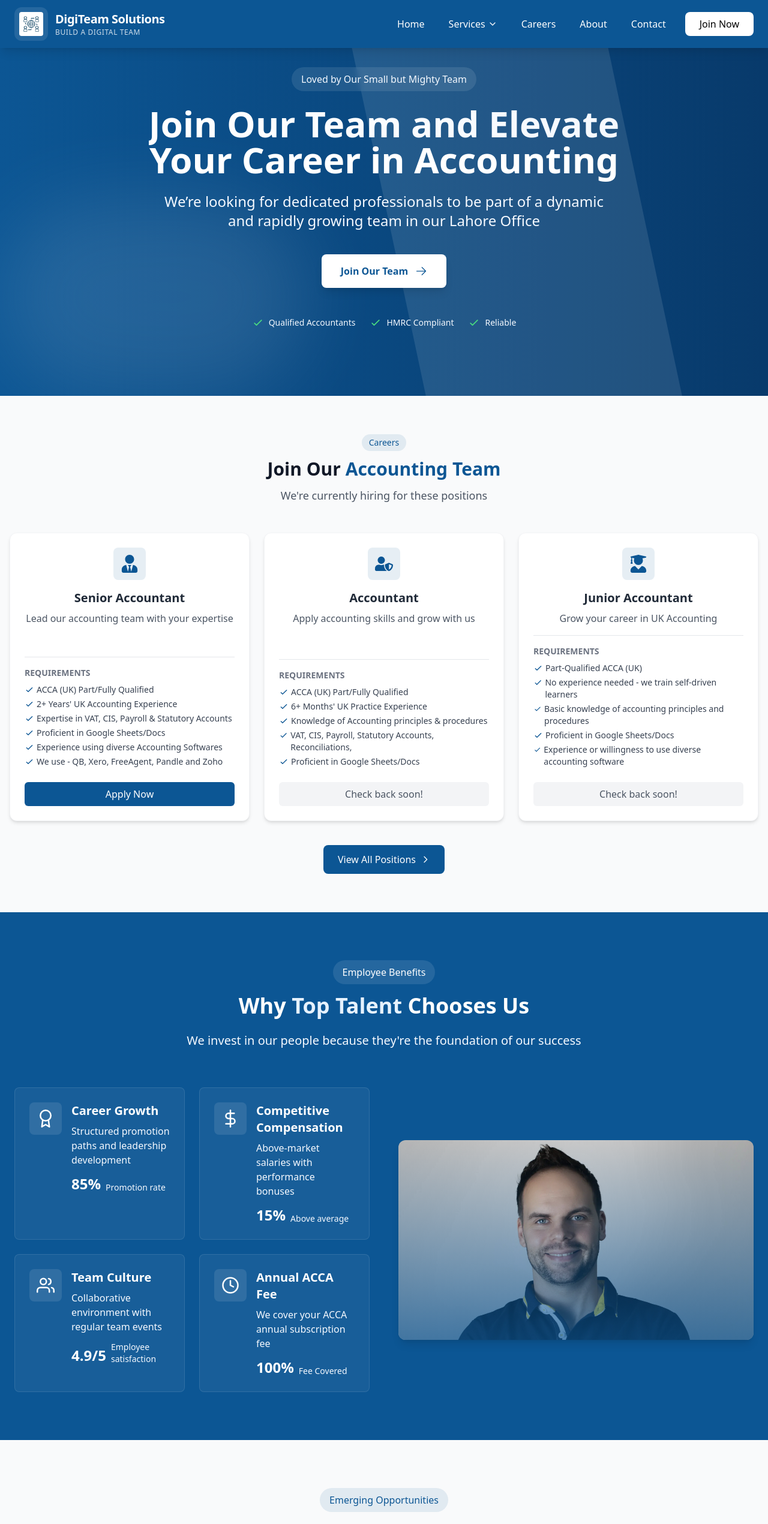
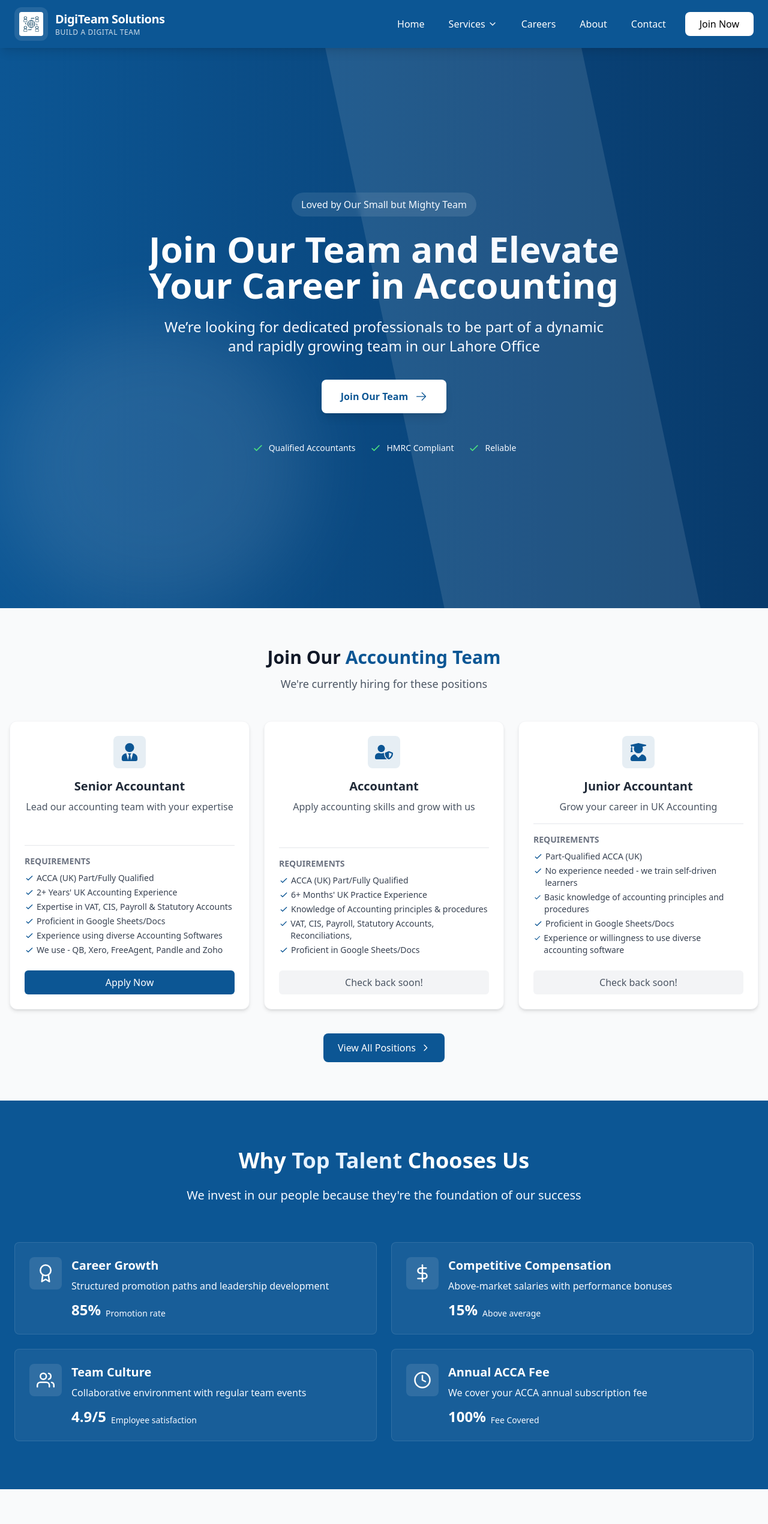
Before and after one commit to digiteksolutions1/digiteam-Solutions, a React (Vite) app: page / in a window 1280 px wide. Shown: the top 2541 px of the page at 60% size. Built offline with nearby package versions, Linux system fonts and the light colour scheme.

Commit message:
Home Page edits

```diff
--- a/src/components/Home/FutureRoles.jsx
+++ b/src/components/Home/FutureRoles.jsx
@@ -72,7 +72,7 @@ export default function FutureRoles() {
     <section className="py-20 bg-gray-50">
       <div className="container mx-auto px-6">
         <div className="text-center mb-16">
-          <motion.span
+          {/* <motion.span
             initial={{ opacity: 0 }}
             whileInView={{ opacity: 1 }}
             transition={{ duration: 0.5 }}
@@ -80,7 +80,7 @@ export default function FutureRoles() {
             className="inline-block px-4 py-2 rounded-full bg-primary/10 text-primary font-medium mb-4"
           >
             Emerging Opportunities
-          </motion.span>
+          </motion.span> */}
           <motion.h2
             initial={{ opacity: 0, y: 10 }}
             whileInView={{ opacity: 1, y: 0 }}
--- a/src/components/Home/HeroSection.jsx
+++ b/src/components/Home/HeroSection.jsx
@@ -3,15 +3,15 @@ import { Link } from 'react-router-dom';
 
 export default function HeroSection() {
   return (
-    <section className="relative bg-gradient-to-r from-primary to-primary-dark text-white overflow-hidden">
+    <section className="relative bg-gradient-to-r from-primary to-primary-dark text-white overflow-hidden min-h-[950px] flex items-center justify-center mt-16">
       {/* Background elements */}
       <div className="absolute inset-0 opacity-10">
         <div className="absolute top-0 right-0 w-1/3 h-full bg-white transform skew-x-12 -translate-x-1/2"></div>
         <div className="absolute bottom-0 left-0 w-2/5 h-1/2 bg-secondary-light rounded-full filter blur-3xl"></div>
       </div>
 
-      <div className="container mx-auto px-6 py-28 relative z-10">
-        <div className="max-w-4xl mx-auto text-center">
+      <div className="container mx-auto px-6 py-28 relative z-10 text-center">
+        <div className="max-w-4xl mx-auto">
           {/* Pre-header */}
           <div className="inline-flex items-center px-4 py-2 rounded-full bg-white bg-opacity-10 backdrop-blur-sm mb-6">
             <span className="text-secondary-light font-medium">Loved by Our Small but Mighty Team</span>
--- a/src/components/Home/JobOpenings.jsx
+++ b/src/components/Home/JobOpenings.jsx
@@ -113,9 +113,6 @@ export default function JobOpenings() {
     <section className="py-16 bg-gray-50">
       <div className="container mx-auto px-4">
         <div className="text-center mb-12">
-          <span className="inline-block px-3 py-1 rounded-full bg-primary/10 text-primary text-sm font-medium mb-3">
-            Careers
-          </span>
           <h2 className="text-3xl font-bold text-gray-900 mb-3">
             Join Our <span className="text-primary">Accounting Team</span>
           </h2>
--- a/src/components/Home/Testimonials.jsx
+++ b/src/components/Home/Testimonials.jsx
@@ -29,9 +29,6 @@ export default function EmployeeTestimonials() {
     <section className="py-24 bg-gradient-to-b from-gray-50 to-white">
       <div className="container mx-auto px-6">
         <div className="text-center mb-20">
-          <span className="inline-block px-5 py-2 text-sm font-medium text-primary rounded-full bg-primary/10 mb-4">
-            Our Team's Voice
-          </span>
           <h2 className="text-4xl font-bold text-gray-900 mb-4">
             Hear From <span className="text-primary">Our Employees</span>
           </h2>
--- a/src/components/Home/WhyChooseUs.jsx
+++ b/src/components/Home/WhyChooseUs.jsx
@@ -37,9 +37,6 @@ export default function WhyJoinUs() {
     <section className="py-20 bg-primary text-white">
       <div className="container mx-auto px-6">
         <div className="text-center mb-16">
-          <span className="inline-block px-4 py-2 rounded-full bg-white bg-opacity-10 text-white font-medium mb-4">
-            Employee Benefits
-          </span>
           <h2 className="text-4xl font-bold mb-6">
             Why <span className="text-secondary">Top Talent</span> Chooses Us
           </h2>
@@ -48,7 +45,7 @@ export default function WhyJoinUs() {
           </p>
         </div>
 
-        <div className="grid grid-cols-1 lg:grid-cols-2 gap-12 items-center">
+        <div className="">
           {/* Benefits grid */}
           <div className="grid grid-cols-1 md:grid-cols-2 gap-6">
             {benefits.map((benefit, index) => (
@@ -78,7 +75,7 @@ export default function WhyJoinUs() {
           </div>
 
           {/* Image/content block */}
-          <div className="relative">
+          {/* <div className="relative">
             <div className="relative rounded-xl overflow-hidden shadow-lg">
               <img
                 src="/janis.webp"
@@ -87,7 +84,7 @@ export default function WhyJoinUs() {
               />
               <div className="absolute inset-0 bg-gradient-to-t from-primary to-transparent opacity-70"></div>
             </div>
-          </div>
+          </div> */}
         </div>
       </div>
     </section>
--- a/src/components/Navbar.jsx
+++ b/src/components/Navbar.jsx
@@ -164,8 +164,13 @@ const MobileMenu = ({ isOpen, onClose }) => {
   return (
     <div
       ref={menuRef}
-      className={`fixed inset-0 bg-primary-dark z-50 flex flex-col transition-all duration-300 transform ${isOpen ? 'translate-x-0' : '-translate-x-full'}`}
-      style={{ display: isOpen ? 'flex' : 'none' }}
+      className={`fixed inset-0 bg-primary-dark z-50 flex flex-col transition-all duration-300 transform ${isOpen ? 'translate-x-0' : '-translate-x-full'
+        }`}
+      style={{
+        display: isOpen ? 'flex' : 'none',
+        // top: '80px', // Adjust this value to match your navbar height
+        height: 'calc(50vh - 80px)' // Adjust to match navbar height
+      }}
     >
       <div className="container mx-auto px-6 py-4 flex-1 overflow-y-auto">
         <div className="flex justify-between items-center border-b border-primary-light pb-4">
@@ -250,7 +255,7 @@ export default function Navbar() {
 
   return (
     <>
-      <nav className="bg-primary shadow-lg fixed w-full z-40">
+      <nav className="bg-primary shadow-lg fixed w-full z-40 top-0 left-0">
         <div className="container mx-auto px-4 sm:px-6 py-3">
           <div className="flex items-center justify-between">
             {/* Logo */}
```
